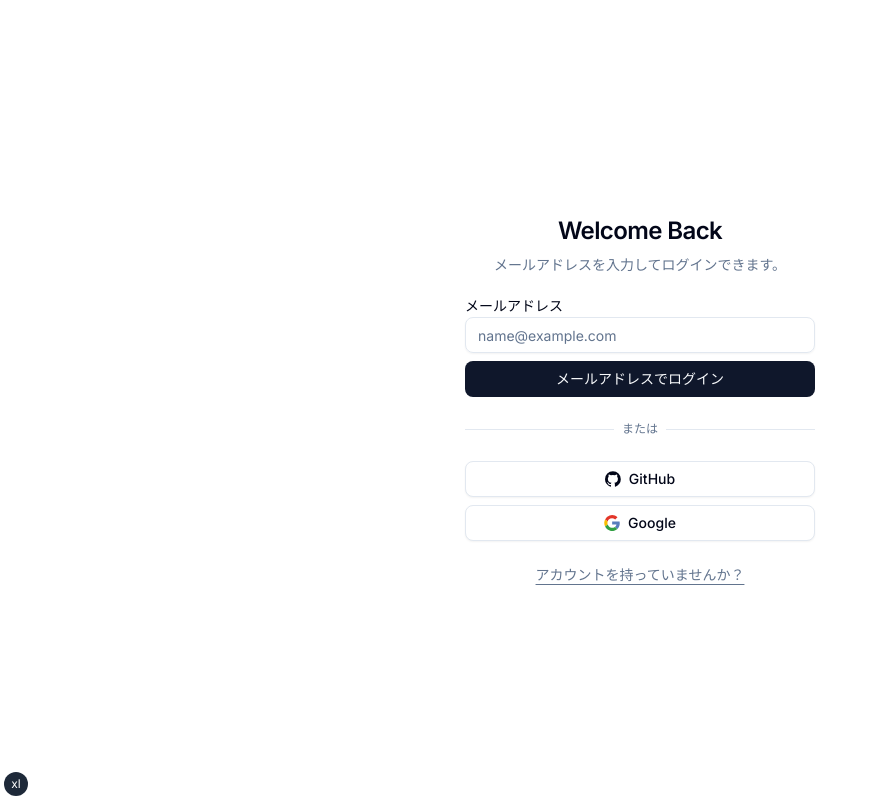
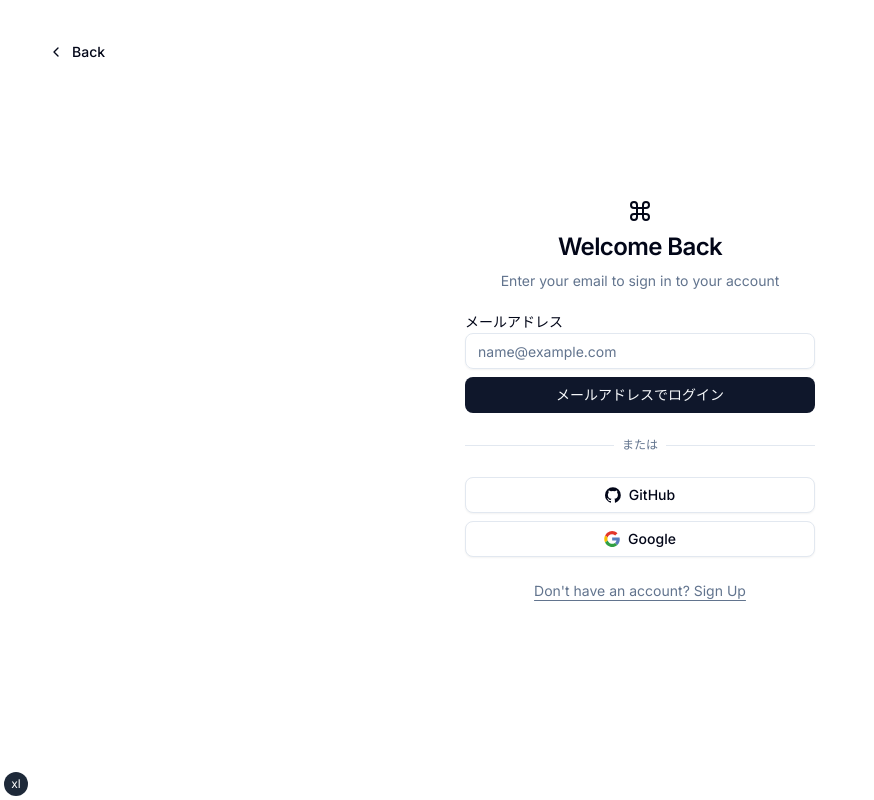
Before and after one commit to rambda02/post-writer, a Next.js app: page /login in a window 1280 px wide. Shown: the whole page, without its empty margins (0-874 px from the left). Built offline with nearby package versions, Linux system fonts and the light colour scheme; no server answers.

Commit message:
💄 ログインページのデザインを更新する

```diff
--- a/src/app/(auth)/login/page.tsx
+++ b/src/app/(auth)/login/page.tsx
@@ -1,24 +1,45 @@
-import Link from "next/link";
-import { UserAuthForm } from "@/components/user-auth-form";
+import { Metadata } from "next"; // Next.js のコアパッケージ
+import Link from "next/link"; // Next.js のリンクコンポーネント (リンクを表示する)
+import { cn } from "@/lib/utils"; // ユーティリティ関数ライブラリ
+import { buttonVariants } from "@/components/ui/button"; // ボタンコンポーネント (ボタンの表示を行う)
+import { UserAuthForm } from "@/components/user-auth-form"; // ユーザー認証フォームコンポーネント (ユーザー認証フォームを表示する)
+import { Icon } from "@/components/Icon"; // アイコンコンポーネント (アイコンを表示する)
+
+export const metadata: Metadata = {
+  title: "Login",
+  description: "Login to your account",
+};
 
 export default function Login() {
   return (
-    <div className="container mx-auto px-8 flex flex-col justify-center h-screen items-center w-screen">
+    <div className="mx-auto px-8 flex flex-col items-center justify-center h-screen w-screen">
+      <Link
+        href="/"
+        className={cn(
+          buttonVariants({ variant: "ghost", size: "lg" }),
+          "absolute left-4 top-4 md:left-8 md:top-8"
+        )}
+      >
+        <Icon.chevronLeft />
+        Back
+      </Link>
       <div className="mx-auto w-full sm:w-[350px] flex flex-col justify-center space-y-6">
-        <div className="text-center space-y-2">
+        <div className="flex flex-col text-center space-y-2">
+          <Icon.logo className="mx-auto h-6 w-6" />
           <h1 className="text-2xl font-semibold tracking-tight">
             Welcome Back
           </h1>
           <p className="text-sm text-muted-foreground">
-            メールアドレスを入力してログインできます。
+            Enter your email to sign in to your account
           </p>
         </div>
 
+        {/* ユーザー認証フォーム */}
         <UserAuthForm />
 
-        <p className="text-muted-foreground px-8 text-center text-sm">
+        <p className="px-8 text-center text-sm text-muted-foreground">
           <Link href="/register" className="underline underline-offset-4">
-            アカウントを持っていませんか？
+            Don&apos;t have an account? Sign Up
           </Link>
         </p>
       </div>
```
